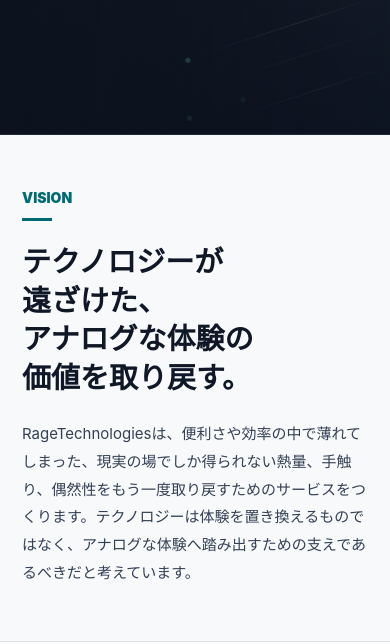
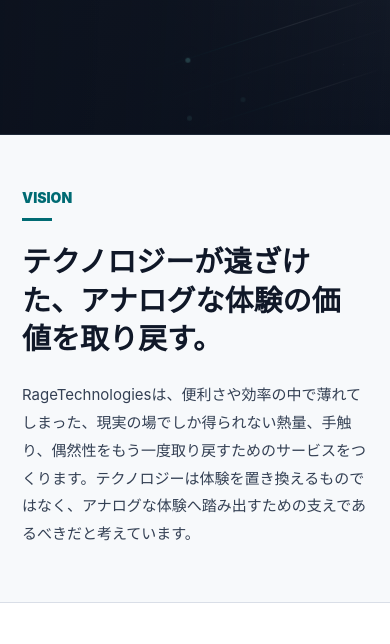
Before and after one commit to tatsupac/ragetechnologies-site, a website: page index.html in a window 390 px wide. Shown: the part 89-733 px from the top of the page. Drawn offline with Linux system fonts and the light colour scheme.

Commit message:
Restore vision heading wrapping

```diff
--- a/index.html
+++ b/index.html
@@ -44,12 +44,7 @@
       <section class="vision-section" id="vision">
         <div class="vision-copy">
           <p class="section-label">Vision</p>
-          <h2>
-            <span>テクノロジーが</span>
-            <span>遠ざけた、</span>
-            <span>アナログな体験の</span>
-            <span>価値を取り戻す。</span>
-          </h2>
+          <h2><span>テクノロジーが遠ざけた、</span><span>アナログな体験の価値を取り戻す。</span></h2>
           <p>
             RageTechnologiesは、便利さや効率の中で薄れてしまった、現実の場でしか得られない熱量、手触り、偶然性をもう一度取り戻すためのサービスをつくります。テクノロジーは体験を置き換えるものではなく、アナログな体験へ踏み出すための支えであるべきだと考えています。
           </p>
--- a/styles.css
+++ b/styles.css
@@ -904,7 +904,7 @@ footer small {
   }
 
   .vision-copy h2 span {
-    display: block;
+    display: inline;
   }
 
   .vision-copy p:not(.section-label) {
```
